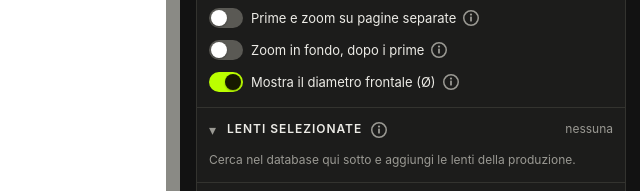
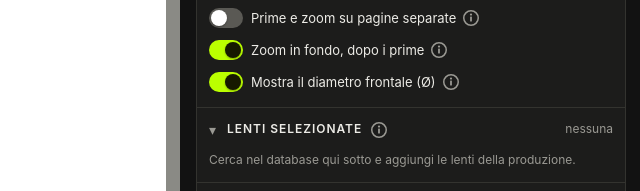
Before and after one commit to Trunk-Studio-Production/camtag, a plain HTML site: page companion/index.html in a window 1280 px wide. Shown: the part 190-381 px from the top of the page, 638-1278 px from the left. Drawn offline with nearby package versions, Linux system fonts and the light colour scheme.

Commit message:
Strumento web: zoom in fondo alla lens chart di partenza
"Zoom in fondo, dopo i prime" è accesa nei progetti nuovi e in quelli
senza la scelta salvata; chi l'ha già impostata la tiene.

Co-Authored-By: Claude Opus 5.5 <noreply@anthropic.com>

```diff
--- a/companion/index.html
+++ b/companion/index.html
@@ -437,7 +437,7 @@ const TYPE_LABEL = { lens: 'Lente', crew: 'Crew', notes: 'Note', patch: 'Patch'
 
 function freshState() {
   return {
-    version: 6, device: 'x3', production: '', lensSplit: false, zoomsLast: false, lensFront: true,
+    version: 6, device: 'x3', production: '', lensSplit: false, zoomsLast: true, lensFront: true,
     auto: { lenschart: true, filters: true },
     lenses: [],
     filters: { ndFormat: 'density', ndType: 'ND', nd: [0.3, 0.6, 0.9, 1.2, 1.5, 1.8], ndCombos: [], dio: [], effects: [], stages: [null, null, null], previewNd: 0, previewDio: 0 },
```
Also changed, not shown: 1 other file.
